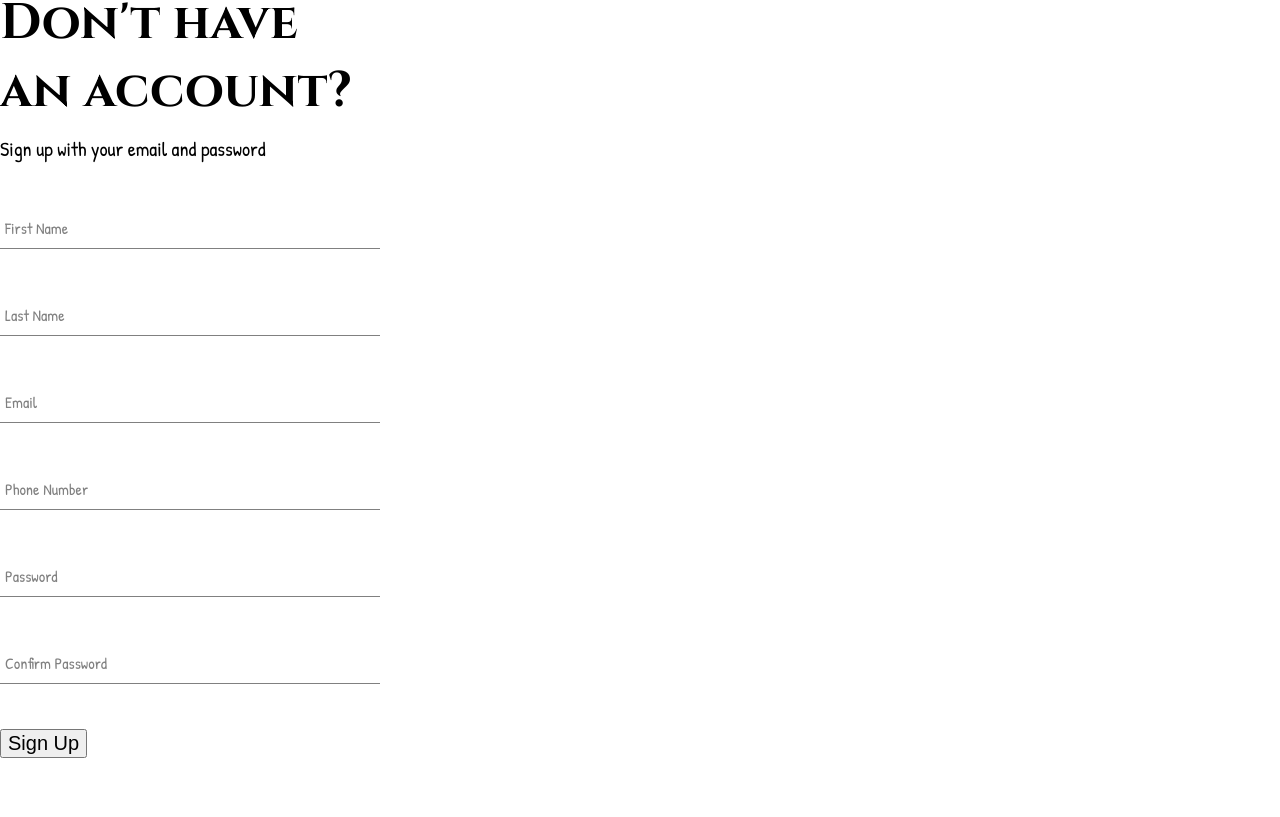
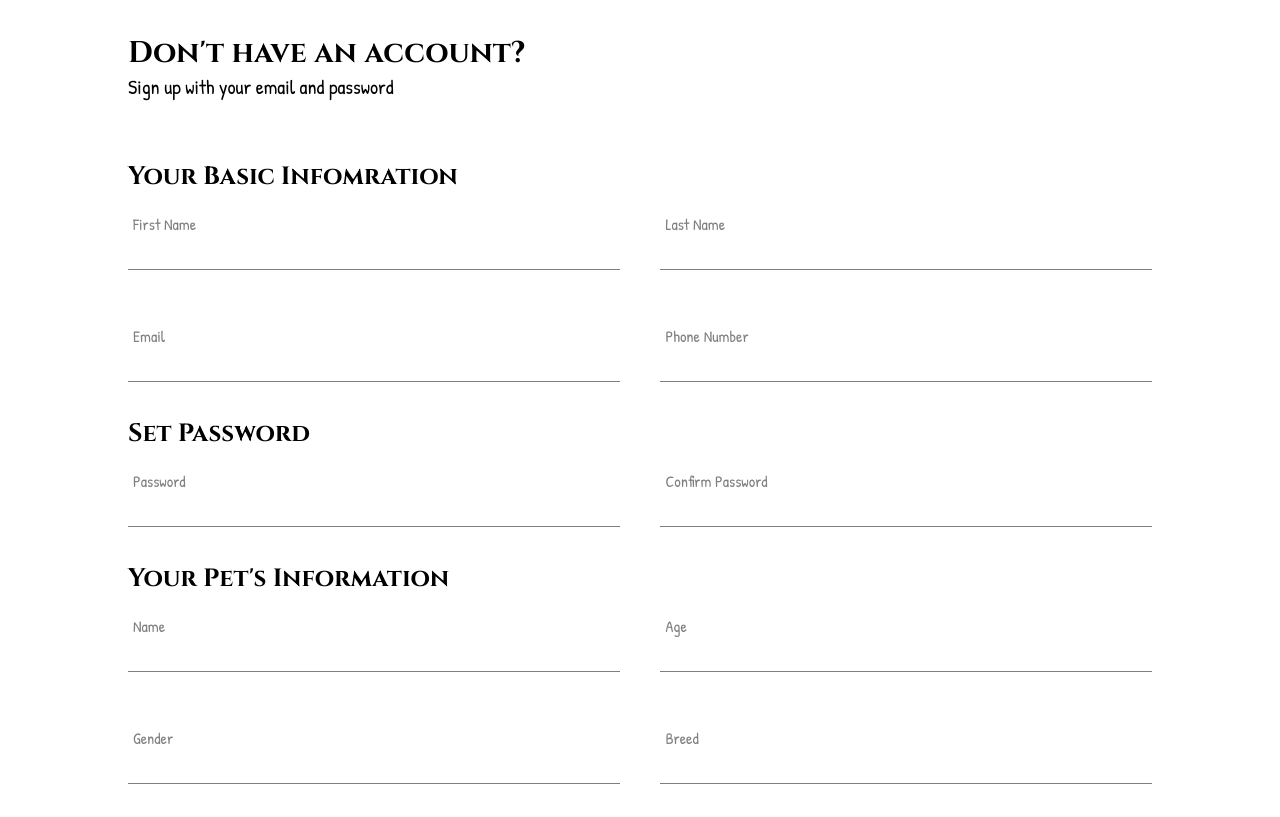
Before and after one commit to qiuyi0907/millies_bakery, a React (Create React App) app: page /register in a window 1280 px wide. Shown: the part 279-1096 px from the top of the page. Before the commit the page ends 1037 px from the top, so only its background shows below. Built offline with nearby package versions, Linux system fonts and the light colour scheme.

Commit message:
Finish basic styling of home page and login page

```diff
--- a/src/App.js
+++ b/src/App.js
@@ -5,6 +5,7 @@ import { Routes, Route } from "react-router-dom";
 import { Fragment } from "react"
 import LogIn from "./routes/login/LogIn";
 import Register from "./routes/register/Register";
+import Footer from "./components/footer/Footer";
 function App() {
   return (
     <Fragment>
@@ -14,6 +15,7 @@ function App() {
         <Route path="/login" element={<LogIn />} />
         <Route path="/register" element={<Register />} />
       </Routes>
+      <Footer />
     </Fragment>
   );
 }
--- /dev/null
+++ b/src/components/button/Button.jsx
@@ -0,0 +1,10 @@
+import React from 'react'
+import './button.styles.scss'
+
+const Button = ({ content, ...otherProps }) => {
+  return (
+    <button className='button' {...otherProps}>{content}</button>
+  )
+}
+
+export default Button
--- /dev/null
+++ b/src/components/button/button.styles.scss
@@ -0,0 +1,6 @@
+.button {
+    background-color: white;
+    border: 1px solid black;
+    font-family: 'Cinzel', serif;
+    padding: 5px 10px;
+}
--- a/src/components/login-form/LoginForm.jsx
+++ b/src/components/login-form/LoginForm.jsx
@@ -1,5 +1,5 @@
 import React from 'react'
-import './login.styles.scss'
+import './login-form.styles.scss'
 import { useState } from 'react';
 import FormInput from '../form-input/FormInput';
 
@@ -9,6 +9,7 @@ import {
     CreateUserFromAuth,
     signInAuthUserWithEmailAndPassword,
   } from '../../utils/firebase/firebase-utils';
+import Button from '../button/Button';
 
   const defaultLoginInformation = {
     email: '',
@@ -59,8 +60,8 @@ const LoginForm = () => {
   };
 
   return (
-    <div className='sign-up-container'>
-      <h2>Already have an account?</h2>
+    <div className='log-in-container'>
+      <h4>Already have an account?</h4>
       <span>Sign in with your email and password</span>
       <form onSubmit={handleSubmit}>
         <FormInput
@@ -86,10 +87,8 @@ const LoginForm = () => {
           }}
         />
         <div className='buttons-container'>
-          <button type='submit'>Sign In</button>
-          <button type='button' onClick={signInWithGoogle}>
-            Google sign in
-          </button>
+          <Button content='Sign In' type='submit'/>
+          <Button content='Sign in with Google'onClick={signInWithGoogle} type='button'/>
         </div>
       </form>
     </div>
--- a/src/components/login-form/login.styles.scss
+++ b/src/components/login-form/login-form.styles.scss
@@ -1,7 +1,8 @@
-.sign-up-container {
+.log-in-container {
     display: flex;
     flex-direction: column;
-    width: 380px;
+    margin: 5vw;
+    flex: 1;
 
     h2 {
       margin: 10px 0;
--- a/src/components/navigation/Navigation.jsx
+++ b/src/components/navigation/Navigation.jsx
@@ -37,7 +37,7 @@ const Navigation = () => {
       <div className="nav-bar">
         <ul className="nav-list">
           <Link to="/" className="nav-item">
-            <h5>Home</h5>
+            <h6>Home</h6>
           </Link>
           <li className="nav-item">About</li>
           <li className="nav-item">Menu</li>
--- a/src/components/navigation/navigation.style.scss
+++ b/src/components/navigation/navigation.style.scss
@@ -90,5 +90,9 @@
         list-style-type: none;
         color: white;
         text-align: center;
+
+        &:hover {
+            color: black;
+        }
     }
 }
--- a/src/components/sign-up-form/SignUpForm.jsx
+++ b/src/components/sign-up-form/SignUpForm.jsx
@@ -1,7 +1,12 @@
 import React from "react";
 import { useState } from "react";
 import FormInput from "../form-input/FormInput";
-import { CreateUserFromAuth, createAuthUserWithEmailAndPassword } from "../../utils/firebase/firebase-utils";
+import {
+  CreateUserFromAuth,
+  createAuthUserWithEmailAndPassword,
+} from "../../utils/firebase/firebase-utils";
+
+import './signup-form.styles.scss'
 
 const defaultUserInformation = {
   firstName: "",
@@ -10,16 +15,30 @@ const defaultUserInformation = {
   phoneNumber: "",
   password: "",
   confirmPassword: "",
+  petName: "",
+  petAge: "",
+  petGender: "",
+  petBreed: "",
 };
 
 const SignUpForm = () => {
   const [userInformstion, setUserInformation] = useState(
     defaultUserInformation
   );
-  const { firstName, lastName, email, phoneNumber, password, confirmPassword } =
-    userInformstion;
+  const {
+    firstName,
+    lastName,
+    email,
+    phoneNumber,
+    password,
+    confirmPassword,
+    petName,
+    petAge,
+    petGender,
+    petBreed,
+  } = userInformstion;
 
-    console.log(userInformstion)
+  console.log(userInformstion);
 
   const resetUserInformation = () => {
     setUserInformation(defaultUserInformation);
@@ -29,7 +48,7 @@ const SignUpForm = () => {
     event.preventDefault();
 
     if (password !== confirmPassword) {
-      alert('passwords do not match');
+      alert("passwords do not match");
       return;
     }
 
@@ -38,16 +57,24 @@ const SignUpForm = () => {
         email,
         password
       );
-      await CreateUserFromAuth(response.user, { firstName, lastName, phoneNumber });
+      await CreateUserFromAuth(response.user, {
+        firstName,
+        lastName,
+        phoneNumber,
+        petAge,
+        petName,
+        petGender,
+        petBreed
+      });
       resetUserInformation();
     } catch (error) {
-      if (error.code === 'auth/email-already-in-use') {
-        alert('Cannot create user, email already in use');
+      if (error.code === "auth/email-already-in-use") {
+        alert("Cannot create user, email already in use");
       } else {
-        console.log('user creation encountered an error', error);
+        console.log("user creation encountered an error", error);
       }
     }
-}
+  };
 
   const handleChange = (event) => {
     const { name, value } = event.target;
@@ -57,9 +84,11 @@ const SignUpForm = () => {
 
   return (
     <div className="sign-up-container">
-      <h2>Don't have an account?</h2>
+      <h4>Don't have an account?</h4>
       <span>Sign up with your email and password</span>
       <form onSubmit={handleSubmit}>
+        <h5>Your Basic Infomration</h5>
+        <div className="basic-information signup-input-container">
           <FormInput
             label="First Name"
             inputOptions={{
@@ -102,7 +131,10 @@ const SignUpForm = () => {
               value: phoneNumber,
             }}
           />
+        </div>
 
+        <h5>Set Password</h5>
+        <div className="password-input-container signup-input-container">
           <FormInput
             label="Password"
             inputOptions={{
@@ -124,6 +156,55 @@ const SignUpForm = () => {
               value: confirmPassword,
             }}
           />
+        </div>
+
+        <h5>Your Pet's Information</h5>
+        <div className="pets-information signup-input-container">
+          <FormInput
+            label="Name"
+            inputOptions={{
+              type: "text",
+              required: true,
+              onChange: handleChange,
+              name: "petName",
+              value: petName,
+            }}
+          />
+
+          <FormInput
+            label="Age"
+            inputOptions={{
+              type: "number",
+              required: true,
+              onChange: handleChange,
+              name: "petAge",
+              value: petAge,
+            }}
+          />
+
+          <FormInput
+            label="Gender"
+            inputOptions={{
+              type: "text",
+              required: true,
+              onChange: handleChange,
+              name: "petGender",
+              value: petGender,
+            }}
+          />
+
+          <FormInput
+            label="Breed"
+            inputOptions={{
+              type: "text",
+              required: true,
+              onChange: handleChange,
+              name: "petBreed",
+              value: petBreed,
+            }}
+          />
+        </div>
+
         <button type="submit">Sign Up</button>
       </form>
     </div>
--- /dev/null
+++ b/src/components/sign-up-form/signup-form.styles.scss
@@ -0,0 +1,27 @@
+.sign-up-container {
+    width: 80%;
+    margin: 0 auto;
+
+    h4 {
+        margin-top: 2em;
+    }
+
+    form {
+        margin: 3em 0;
+    }
+}
+
+
+
+.signup-input-container {
+    display: flex;
+    flex-wrap: wrap;
+    align-items: center;
+    justify-content: space-between;
+
+    .input-container {
+        width: 48%;
+        margin: .5em 0;
+    }
+
+}
--- a/src/routes/home-page/Home.jsx
+++ b/src/routes/home-page/Home.jsx
@@ -1,14 +1,12 @@
 import React from "react";
 import CategoryDir from "../../components/category-directory/CategoryDir";
 import HomeImg from "../../components/home-img/HomeImg";
-import Footer from "../../components/footer/Footer";
 
 const Home = () => {
   return (
     <div>
       <HomeImg />
       <CategoryDir />
-      <Footer />
     </div>
   );
 };
--- a/src/routes/login/LogIn.jsx
+++ b/src/routes/login/LogIn.jsx
@@ -1,10 +1,31 @@
-import React from 'react'
-import LoginForm from '../../components/login-form/LoginForm'
+import React from "react";
+import LoginForm from "../../components/login-form/LoginForm";
+import "./login-page.styles.scss";
+import { Link } from "react-router-dom";
+import Button from "../../components/button/Button";
 
 const LogIn = () => {
   return (
-    <LoginForm />
-  )
-}
+    <div>
+      <div className="log-in-page">
+        <div className="log-in-left">
+          <div className="log-in-body">
+            <h4>Log in or create an account</h4>
+            <h6>New customers</h6>
+            <p>
+              By creating an account in this store you can go through the
+              checkout process faster, save multiple addresses, view and track
+              orders and more.
+            </p>
+          </div>
+          <Link to="/register">
+            <Button content='create an account' />
+          </Link>
+        </div>
+        <LoginForm />
+      </div>
+    </div>
+  );
+};
 
-export default LogIn
+export default LogIn;
--- /dev/null
+++ b/src/routes/login/login-page.styles.scss
@@ -0,0 +1,24 @@
+.log-in-page {
+    display: flex;
+    flex-direction: row;
+}
+
+.log-in-left {
+    margin: 5vw;;
+    flex: 1.5;
+
+    .log-in-body {
+        h4 {
+            margin-bottom: 1em;
+        }
+
+        p {
+            margin: 0;
+        }
+    }
+
+    button {
+        margin-top: 3em;
+        float: right;
+    }
+}
```
Lines whose indentation alone changed are shown as unchanged.
